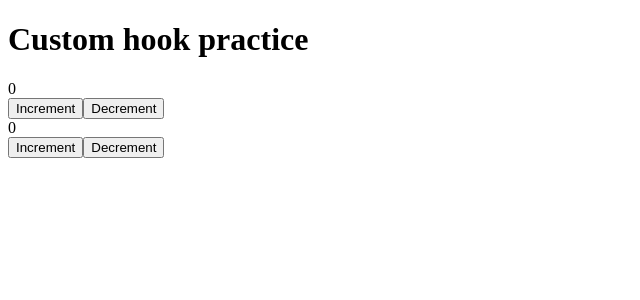
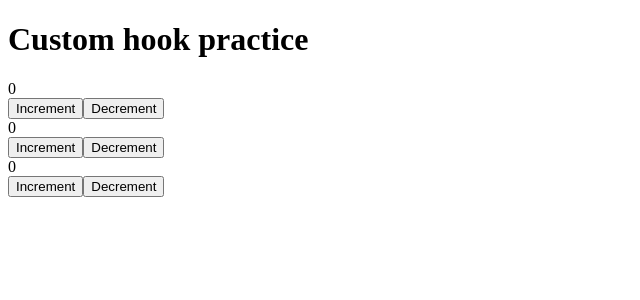
Before and after one commit to muskan-chouhan/react, a React (Vite) app in the folder 57-custom-hook-one/: page / in a window 1280 px wide. Shown: the top 300 px of the page, without its empty margins (0-640 px from the left). Built offline with nearby package versions, Linux system fonts and the light colour scheme.

Commit message:
57- import two counter component using custom hook

```diff
--- a/57-custom-hook-one/src/App.jsx
+++ b/57-custom-hook-one/src/App.jsx
@@ -8,6 +8,7 @@ function App() {
      <h1>Custom hook practice</h1>
      <Counter1/>
      <Counter2/>
+     <Counter2/>
     </>
   )
 }
```
